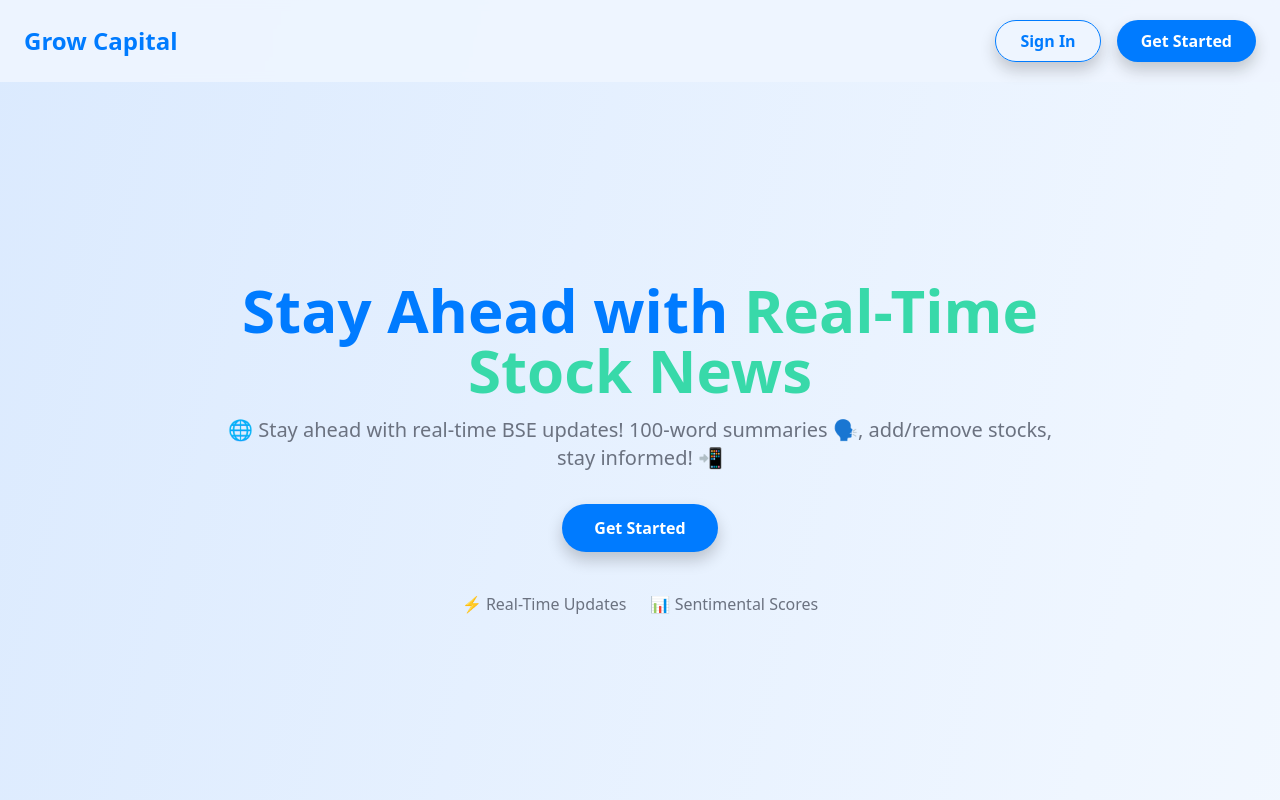
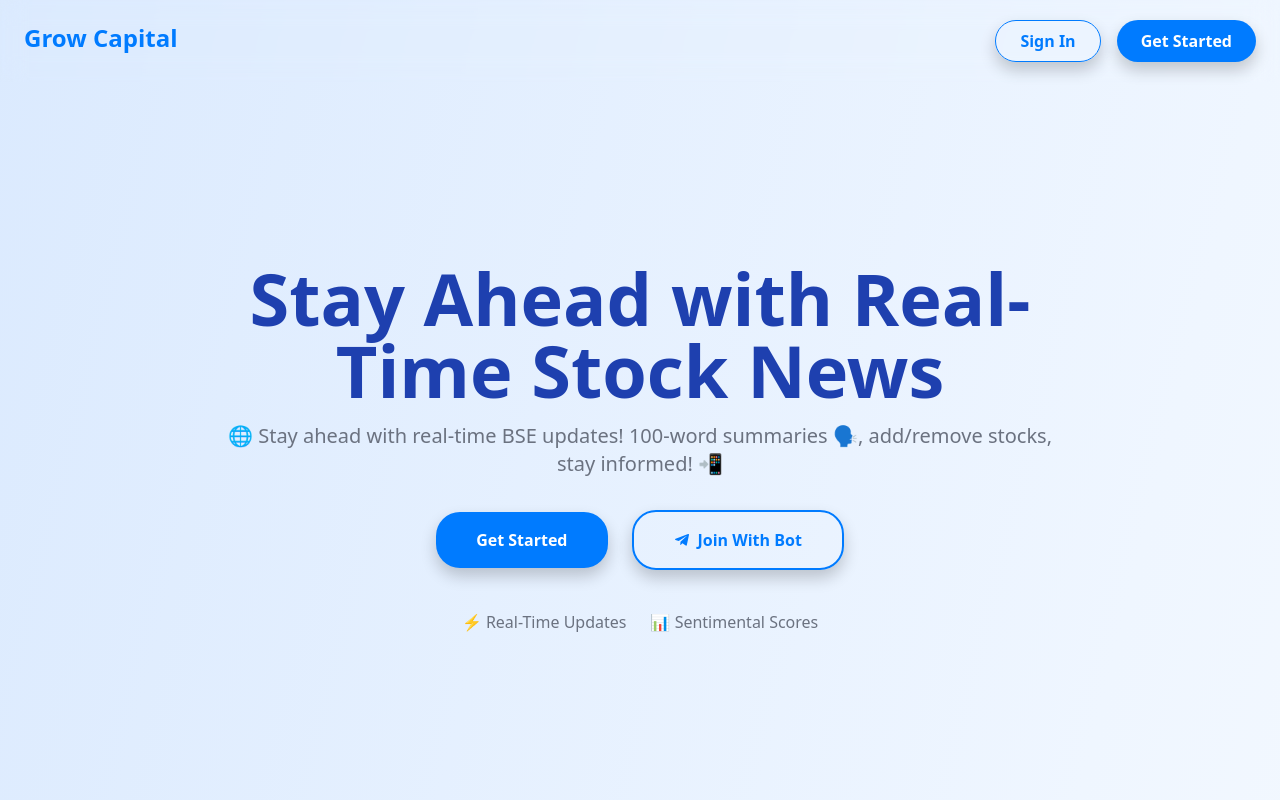
Before and after one commit to gouravkargwal/growcapitalfrontend, a Next.js app: page / in a window 1280 px wide. Shown: the top 800 px of the page. Built offline with nearby package versions, Linux system fonts and the light colour scheme; no server answers.

Commit message:
fix:  landing

```diff
--- a/src/Components/Header/PublicNavbar.tsx
+++ b/src/Components/Header/PublicNavbar.tsx
@@ -32,8 +32,8 @@ const Navbar = () => {
   };
 
   return (
-    <header className="bg-blue-50 bg-opacity-90 backdrop-blur-sm fixed top-0 w-full z-50">
-      <nav className="container mx-auto flex justify-between items-center py-5 px-6">
+    <header className="bg-opacity-90 backdrop-blur-md fixed top-0 w-full z-50">
+      <nav className="flex justify-between items-baseline py-5 px-6">
         <div className="text-2xl font-extrabold text-primary">Grow Capital</div>
 
         {/* Desktop Buttons */}
--- a/src/Components/Home/Faqs.tsx
+++ b/src/Components/Home/Faqs.tsx
@@ -26,7 +26,7 @@ const Faqs: React.FC = () => {
   };
 
   return (
-    <section className="min-h-screen bg-neutral flex flex-col justify-center items-center p-8">
+    <section className="min-h-screen flex flex-col justify-center items-center p-8">
       {/* Motion wrapper for animation */}
       <motion.div
         variants={cardVariants}
--- a/src/Components/Home/Hero.tsx
+++ b/src/Components/Home/Hero.tsx
@@ -1,6 +1,7 @@
 import React from "react";
 import { motion } from "framer-motion";
 import { useRouter } from "next/navigation";
+import { FaTelegramPlane } from "react-icons/fa";
 
 const Hero = () => {
   const router = useRouter();
@@ -9,13 +10,13 @@ const Hero = () => {
       <div className="text-center max-w-4xl px-4 relative z-10">
         {/* Title */}
         <motion.h1
-          className="text-3xl sm:text-4xl md:text-6xl font-extrabold text-primary mb-4 leading-tight"
+          className="text-3xl sm:text-4xl md:text-7xl font-extrabold text-blue-800 mb-4 leading-tight"
           initial={{ opacity: 0, y: -50 }}
           animate={{ opacity: 1, y: 0 }}
           transition={{ duration: 0.8 }}
         >
           Stay Ahead with{" "}
-          <span className="text-accent">Real-Time Stock News</span>
+          <span className="text-blue-800">Real-Time Stock News</span>
         </motion.h1>
 
         {/* Subtitle */}
@@ -37,12 +38,22 @@ const Hero = () => {
           transition={{ duration: 0.8, delay: 0.4 }}
         >
           <button
-            className="px-6 py-3 sm:px-8 sm:py-3 bg-primary text-white rounded-btn-lg font-semibold shadow-btn-shadow hover:bg-accent transition-all duration-300 transform hover:scale-105"
+            className="px-8 py-4 sm:px-10 sm:py-4 bg-primary text-white rounded-btn-lg font-semibold shadow-btn-shadow hover:bg-accent transition-all duration-300 transform hover:scale-105"
             onClick={() => {
               router.push("signup");
             }}
           >
             Get Started
+          </button>
+
+          <button
+            className="flex items-center px-8 py-4 sm:px-10 sm:py-4 border-2 border-primary text-primary rounded-btn-lg font-semibold shadow-btn-shadow hover:bg-accent hover:text-white transition-all duration-300 transform hover:scale-105"
+            onClick={() => {
+              router.push("signup");
+            }}
+          >
+            <FaTelegramPlane className="mr-2" />
+            Join With Bot
           </button>
         </motion.div>
 
```
